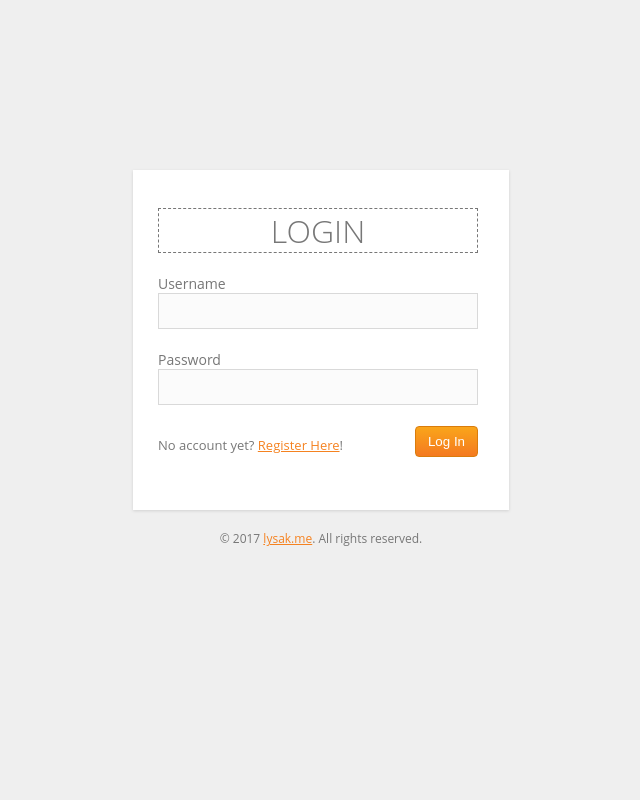
After one commit to Lysak/testword, a PHP site: page /views/auth/login.php in a window 1280 px wide. The commit adds this page. Shown: the whole page, without its empty margins (319-959 px from the left). Run offline with PHP 8.4, Linux system fonts and the light colour scheme; some libraries are stand-ins or nearby versions.

Commit message:
first inplementation of login & registration

```diff
--- a/config/routes.php
+++ b/config/routes.php
@@ -12,5 +12,10 @@
 
         'index' => 'site/index', // test
 
+        'login' => 'auth/login',
+        'logout' => 'auth/logout',
+        'intropage' => 'auth/intropage',
+        'register' => 'auth/register',
+
         '' => 'site/index',
  );
--- /dev/null
+++ b/template/css/auth.css
@@ -0,0 +1,138 @@
+body {
+    background: #efefef;
+    font-family: 'Open Sans', sans-serif;
+    color: #777;
+}
+
+a {
+    color: #f58220;
+    font-weight: 400;
+}
+
+span {
+    font-weight: 300;
+    color: #f58220;
+}
+
+.mlogin {
+    margin: 170px auto 0;
+}
+
+.mregister {
+    margin: 80px auto 0;
+}
+
+.error {
+    margin: 40px auto 0;
+    border: 1px solid #777;
+    padding: 3px;
+    color: #fff;
+    text-align: center;
+    width: 650px;
+    background: #f58220;
+}
+
+.regtext {
+    font-size: 13px;
+    margin-top: 26px;
+    color: #777;
+}
+
+/*= CONTAINERS
+--------------------------------------------------------*/
+.container {
+    padding: 25px 16px 25px 10px;
+    font-weight: 400;
+    overflow: hidden;
+    width: 350px;
+    height: auto;
+    background: #fff;
+    -webkit-box-shadow: 0 1px 3px rgba(0,0,0,.13);
+    -moz-box-shadow: 0 1px 3px rgba(0,0,0,.13);
+    box-shadow: 0 1px 3px rgba(0,0,0,.13);
+}
+
+#welcome {
+    width: 500px;
+    padding: 30px;
+    background: #fff;
+    margin: 160px auto 0;
+    -webkit-box-shadow: 0 1px 3px rgba(0,0,0,.13);
+    -moz-box-shadow: 0 1px 3px rgba(0,0,0,.13);
+    box-shadow: 0 1px 3px rgba(0,0,0,.13);
+}
+
+.container h1 {
+    color: #777;
+    text-align: center;
+    font-weight: 300;
+    border: 1px dashed #777;
+    margin-top: 13px;
+}
+
+.container label {
+    color: #777;
+    font-size: 14px;
+}
+
+#login {
+    width: 320px;
+    margin: auto;
+    padding-bottom: 15px;
+}
+
+.container form .input,.container input[type=text],.container input[type=password],.container input[type=e] {
+    background: #fbfbfb;
+    font-size: 24px;
+    line-height: 1;
+    width: 100%;
+    padding: 3px;
+    margin: 0 6px 5px 0;
+    outline: none;
+    border: 1px solid #d9d9d9;
+}
+
+.container form .input:focus {
+    border: 1px solid #f58220;
+    -webkit-box-shadow: 0 0 3px 0 rgba(245,130,32,0.75);
+    -moz-box-shadow: 0 0 3px 0 rgba(245,130,32,0.75);
+    box-shadow: 0 0 3px 0 rgba(245,130,32,0.75);
+}
+
+
+/*= BUTTONS
+--------------------------------------------------------*/
+
+.button{
+border: solid 1px #da7c0c;
+	background: #f78d1d;
+	background: -webkit-gradient(linear, left top, left bottom, from(#faa51a), to(#f47a20));
+	background: -moz-linear-gradient(top,  #faa51a,  #f47a20);
+	filter:  progid:DXImageTransform.Microsoft.gradient(startColorstr='#faa51a', endColorstr='#f47a20');
+	color: #fff;
+padding: 7px 12px;
+-webkit-border-radius:4px;
+   -moz-border-radius:4px;
+        border-radius:4px;
+float: right;
+cursor: pointer;
+}
+
+
+.button:hover{
+background: #f47c20;
+	background: -webkit-gradient(linear, left top, left bottom, from(#f88e11), to(#f06015));
+	background: -moz-linear-gradient(top,  #f88e11,  #f06015);
+	filter:  progid:DXImageTransform.Microsoft.gradient(startColorstr='#f88e11', endColorstr='#f06015');
+}
+
+
+
+/*= FOOTER
+--------------------------------------------------------*/
+footer {
+    color: #777;
+    font-size: 12px;
+    text-align: center;
+    margin-top: 20px;
+}
--- /dev/null
+++ b/views/auth/login.php
@@ -0,0 +1,23 @@
+<div class="container mlogin">
+    <div id="login">
+        <h1>LOGIN</h1>
+            <form name="loginform" id="loginform" action="" method="POST">
+                <p>
+                    <label for="user_login">Username<br />
+                    <input type="text" name="username" id="username" class="input" value="" size="20" /></label>
+                </p>
+                <p>
+                    <label for="user_pass">Password<br />
+                    <input type="password" name="password" id="password" class="input" value="" size="20" /></label>
+                </p>
+                    <p class="submit">
+                    <input type="submit" name="login" class="button" value="Log In" />
+                </p>
+                    <p class="regtext">No account yet? <a href="register" >Register Here</a>!</p>
+            </form>
+        </div>
+</div>
+    <link href="/template/css/auth.css" rel="stylesheet">
+	<?php include(ROOT."/views/layouts/footer.php"); ?>
+
+	<?php if (!empty($message)) {echo "<p class=\"error\">" . "MESSAGE: ". $message . "</p>";} ?>
--- a/views/index.php
+++ b/views/index.php
@@ -36,8 +36,8 @@
 </header>
 
   <div class="jumbotron">
-      <h1>Новини IT і науки</h1>
-      <p class="lead">Найостанніші та найактуальніші новини світу науки, електроніки та IT-індустрії - останні відкриття, новини про нові гаджети та винаходи.</p>
+      <h1>Lorem ipsum dolor.</h1>
+      <p class="lead">Lorem ipsum dolor sit amet, consectetur adipisicing elit. Ipsa consequatur voluptate delectus eveniet quo. Tempore!</p>
   </div>
     <div>
         <?php /** @var $newsList */
--- a/views/layouts/footer.php
+++ b/views/layouts/footer.php
@@ -1,8 +1,7 @@
-<div class="footer">
-     <p align="center">&copy; YN 2016</p>
+
+<footer class="site">© 2017&nbsp;<a href="https://lysak.me/" target="_blank">lysak.me</a>. All rights reserved. </footer>
+
 </div>
-
-    </div>
 
 <script src="/template/js/jquery-3.1.1.min.js"></script>
 <script src="/template/js/bootstrap.min.js"></script>
```
Also changed, not shown: config/db_params.semple.php (added, +7 -0 lines), controllers/AuthController.php (added, +110 -0 lines), models/Auth.php (added, +40 -0 lines), views/auth/connection.php (added, +8 -0 lines), views/auth/constants.php (added, +9 -0 lines), views/auth/intropage.php (added, +7 -0 lines), views/auth/register.php (added, +39 -0 lines), views/layouts/header.php (+5 -5 lines).
